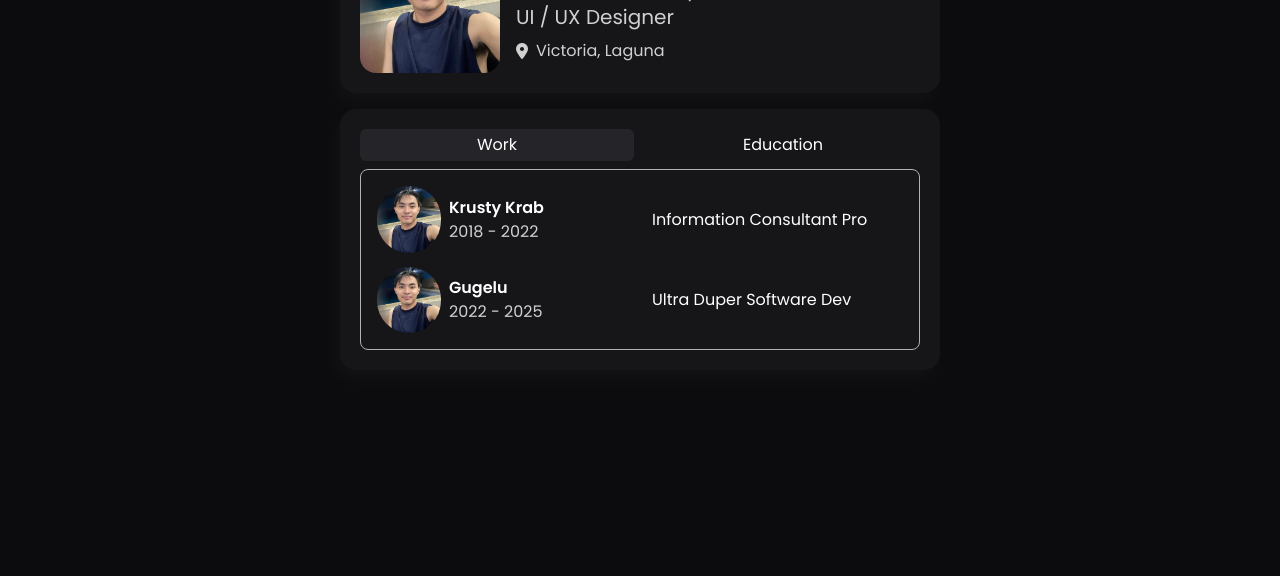
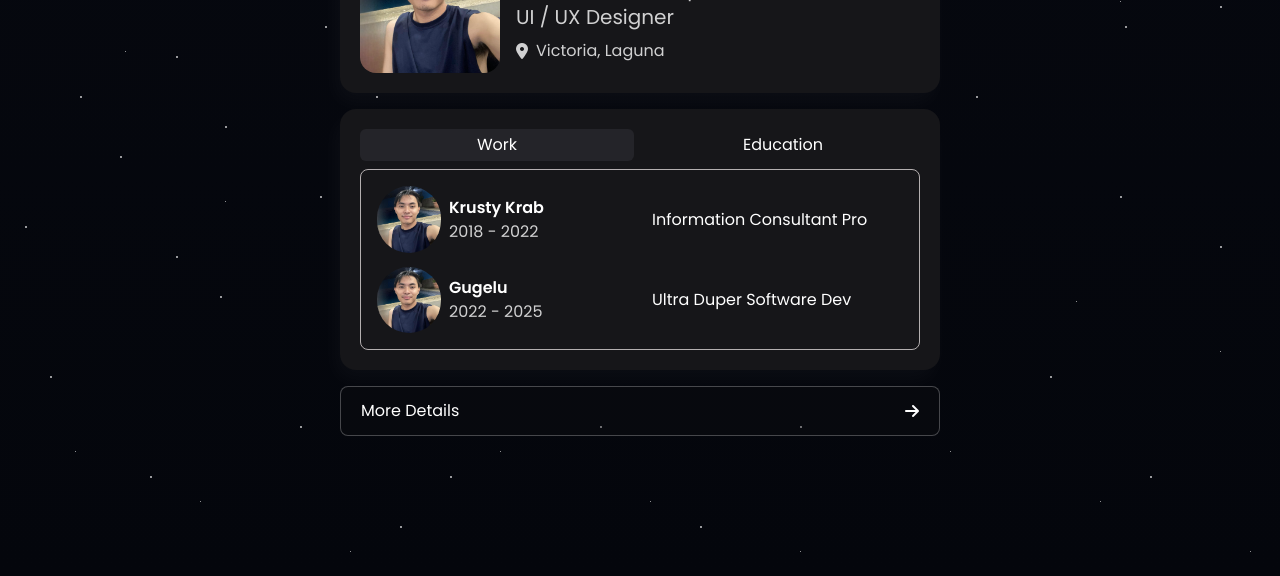
Before and after one commit to Auvryy/Portfolio-v2, a website built with Vite: page index.html in a window 1280 px wide. Shown: the part 224-800 px from the top of the page. Built offline with nearby package versions, Linux system fonts and the light colour scheme.

Commit message:
added star background and elements

```diff
--- a/index.html
+++ b/index.html
@@ -4,7 +4,7 @@
     <meta charset="UTF-8" />
     <link rel="icon" type="image/svg+xml" href="/vite.svg" />
     <meta name="viewport" content="width=device-width, initial-scale=1.0" />
-    <title>Vite App</title>
+    <title>Portfolio | Andy Sarne</title>
     <link rel="stylesheet" href="src/style.css" />
     <link rel="preconnect" href="https://fonts.googleapis.com" />
     <link rel="preconnect" href="https://fonts.gstatic.com" crossorigin />
@@ -17,10 +17,8 @@
       href="https://cdnjs.cloudflare.com/ajax/libs/font-awesome/6.4.0/css/all.min.css"
     />
   </head>
-  <body class="flex flex-col items-center justify-center p-7 relative">
-
-    <!-- <canvas id="starCanvas" class="fixed opacity-60 z-[-1]"></canvas> -->
-
+  <body class="flex flex-col items-center justify-start p-7 relative gap-y-[80vh]">
+    <div class="starry-background"></div> <!--Star Background-->
     <main
       class="flex flex-col items-center justify-center mt-15 gap-4 w-full sm:w-130 md:w-150"
     >
@@ -67,10 +65,24 @@
           <div id="education-button" class="experience-item w-full text-center p-1 rounded-md cursor-pointer">Education</div>
         </nav>
         <div id="experience-content" class="flex flex-col gap-3.5 mt-2 border  border-solid p-4 rounded-lg">
-
+          <!--Generate Content-->
         </div>
       </section>
+
+      <section class="flex justify-between items-center w-full py-3 px-5 bg-[#10101450] rounded-lg cursor-pointer hover:bg-[#14141a50] transition-all duration-200 border border-[#ffffff40]">
+        <p class="text-white">More Details</p>
+        <i class="fa-solid fa-arrow-right text-white"></i>
+      </section>
     </main>
+
+    <section class="">
+      <h1 class="text-3xl italic text-white font-bold">My Projects</h1>
+      <div class="w-full ">
+
+      </div>
+    </section>
+
+    <section class="card"></section>
     <script src="/src/main.js"></script>
   </body>
 </html>
--- a/src/style.css
+++ b/src/style.css
@@ -12,8 +12,6 @@
 * {
   font-family: Poppins, sans-serif;
 }
-
-
 
 body {
   background-color: var(--black-color);
@@ -45,5 +43,86 @@ body {
 }
 
 #experience-content {
-  border-color: var(--subtle-light-color)
+  border-color: var(--subtle-light-color);
 }
+
+
+.starry-background {
+  @apply fixed top-0 left-0 w-[100vw] h-[100vh] z-[-1] overflow-hidden;
+  background: linear-gradient(to bottom, #06080f 0%, #04060c);
+}
+
+.starry-background::before,
+.starry-background::after {
+  content: "";
+  @apply absolute w-[2px] h-[2px] bg-white rounded-4xl;
+  animation: twinkle 4s infinite linear;
+
+  box-shadow:
+                /* Row 1 - Top area stars */ 25px 50px #fff,
+    76px 20px #fff, 120px 80px #fff, 180px 30px #fff, 220px 90px #fff,
+    320px 40px #fff, 420px 70px #fff, 520px 10px #fff, 620px 120px #fff,
+    720px 160px #fff, 820px 50px #fff, 920px 80px #fff, 1020px 30px #fff,
+    1120px 90px #fff, 1220px 40px #fff, 1320px 70px #fff, 1420px 10px #fff,
+    1520px 120px #fff, 1620px 160px #fff, 1720px 50px #fff,
+    /* Row 2 - Middle area stars */ 125px 150px #fff, 376px 180px #fff,
+    20px 200px #fff, 180px 130px #fff, 520px 190px #fff, 325px 250px #fff,
+    176px 280px #fff, 420px 230px #fff, 80px 320px #fff, 520px 290px #fff,
+    725px 150px #fff, 976px 180px #fff, 820px 200px #fff, 1080px 130px #fff,
+    1320px 190px #fff, 1125px 250px #fff, 1376px 280px #fff, 1220px 230px #fff,
+    1480px 320px #fff, 1620px 290px #fff,
+    /* Row 3 - Lower area stars */ 225px 350px #fff, 376px 320px #fff,
+    120px 380px #fff, 480px 350px #fff, 320px 420px #fff, 25px 450px #fff,
+    176px 480px #fff, 420px 470px #fff, 520px 450px #fff, 220px 520px #fff,
+    825px 350px #fff, 976px 320px #fff, 920px 380px #fff, 1280px 350px #fff,
+    1120px 420px #fff, 1525px 450px #fff, 1376px 480px #fff, 1220px 470px #fff,
+    1420px 450px #fff, 1620px 520px #fff,
+    /* Row 4 - Bottom area stars */ 50px 600px #fff, 300px 650px #fff,
+    150px 700px #fff, 400px 750px #fff, 250px 800px #fff, 600px 650px #fff,
+    450px 700px #fff, 700px 750px #fff, 550px 800px #fff, 800px 650px #fff,
+    1050px 600px #fff, 1300px 650px #fff, 1150px 700px #fff, 1400px 750px #fff,
+    1250px 800px #fff, 1600px 650px #fff, 1450px 700px #fff, 1700px 750px #fff,
+    1550px 800px #fff, 1800px 650px #fff;
+}
+
+.starry-background::after {
+  width: 1px; /* Smaller stars */
+  height: 1px; /* Smaller stars */
+
+  /* Different star positions for variety */
+  box-shadow:
+                /* Small stars scattered throughout */ 125px 75px
+      #fff,
+    276px 125px #fff, 420px 175px #fff, 580px 225px #fff, 720px 125px #fff,
+    125px 275px #fff, 376px 225px #fff, 520px 175px #fff, 680px 125px #fff,
+    820px 275px #fff, 925px 175px #fff, 1076px 125px #fff, 1120px 225px #fff,
+    1280px 275px #fff, 1420px 125px #fff, 1525px 175px #fff, 1176px 125px #fff,
+    1320px 225px #fff, 1480px 275px #fff, 1620px 125px #fff, 225px 425px #fff,
+    376px 475px #fff, 520px 525px #fff, 680px 575px #fff, 820px 425px #fff,
+    925px 475px #fff, 1076px 525px #fff, 1220px 575px #fff, 1380px 425px #fff,
+    1520px 475px #fff, 75px 675px #fff, 200px 725px #fff, 350px 775px #fff,
+    500px 675px #fff, 650px 725px #fff, 800px 775px #fff, 950px 675px #fff,
+    1100px 725px #fff, 1250px 775px #fff, 1400px 675px #fff, 1550px 725px #fff,
+    1700px 775px #fff, 100px 825px #fff, 300px 875px #fff, 500px 825px #fff;
+
+  /* Different animation timing for more natural effect */
+  animation: twinkle 6s infinite linear;
+}
+
+@keyframes twinkle {
+  0% {
+    opacity: 0.2;
+  } /* Dim */
+  25% {
+    opacity: 0.8;
+  } /* Bright */
+  50% {
+    opacity: 0.4;
+  } /* Medium */
+  75% {
+    opacity: 1;
+  } /* Brightest */
+  100% {
+    opacity: 0.2;
+  } /* Back to dim */
+}
```
Also changed, not shown: src/main.js (+0 -42 lines).
